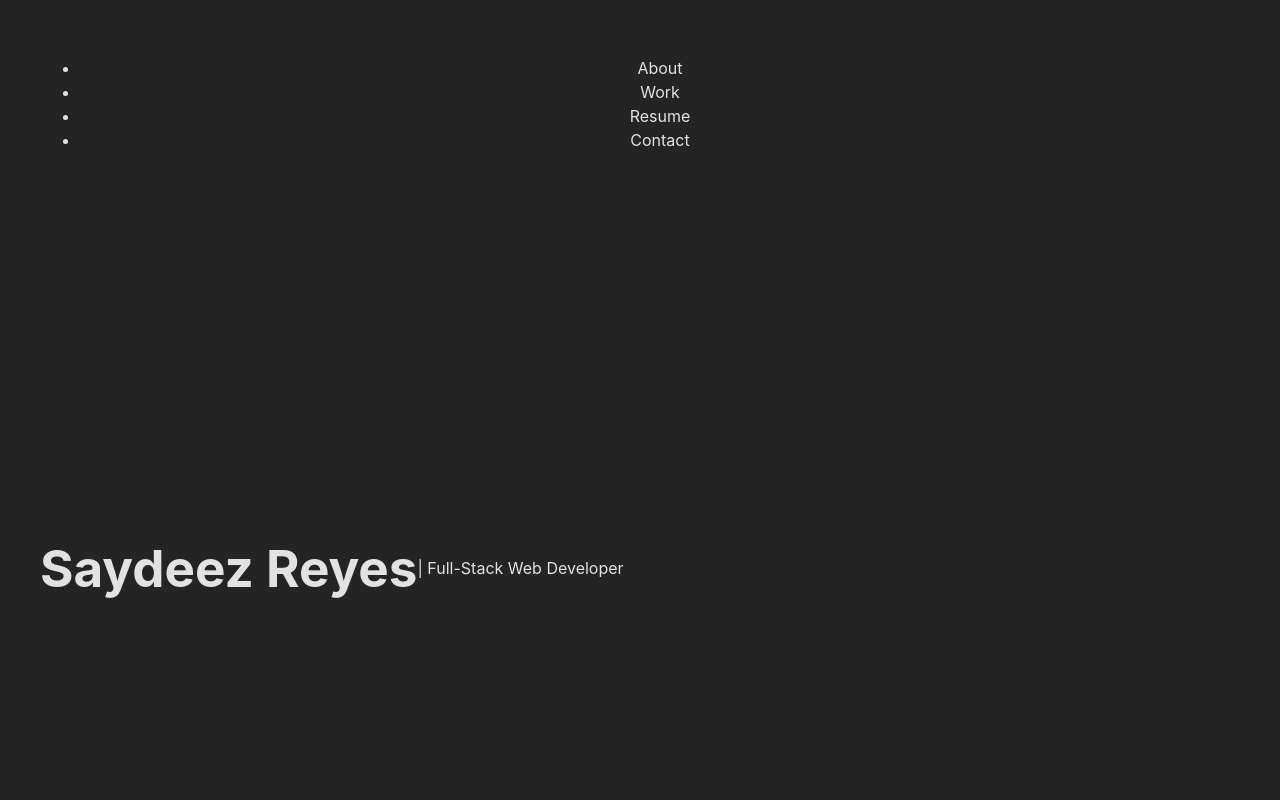
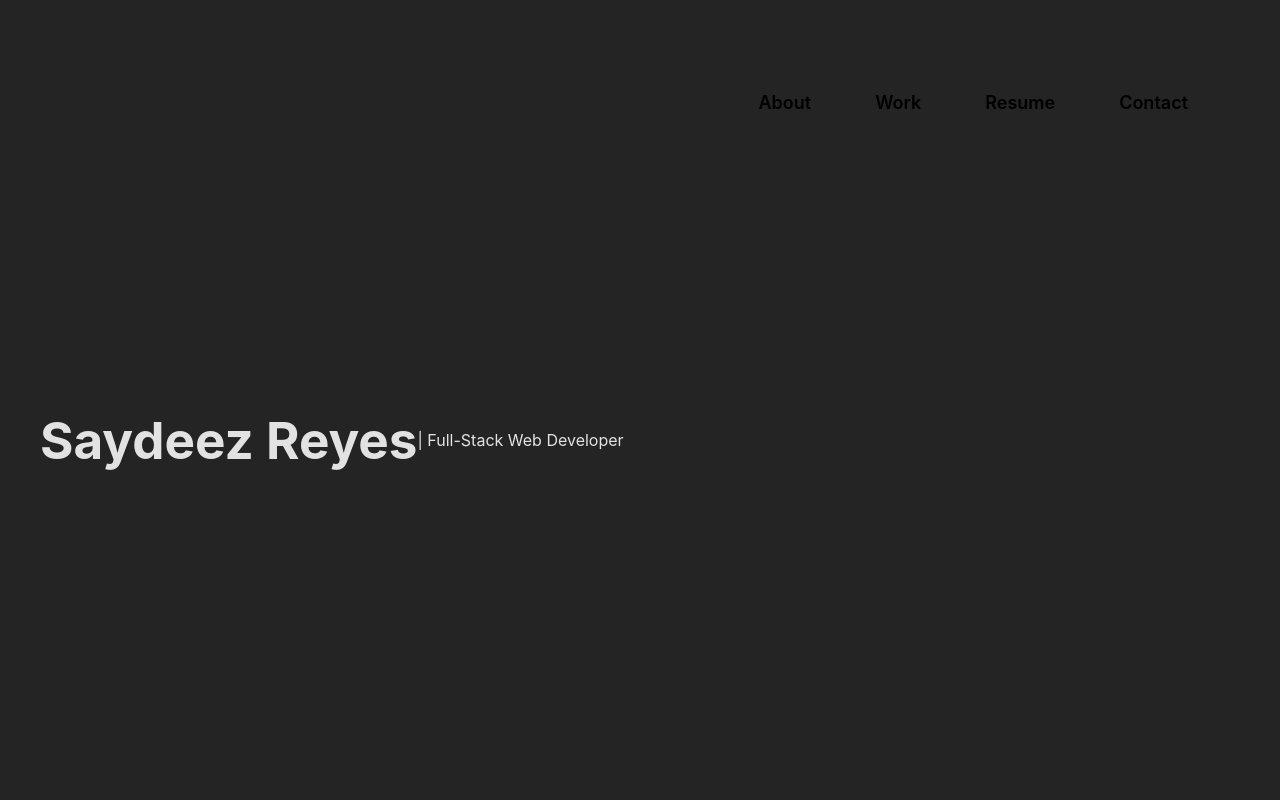
Before and after one commit to Saydeezr/portfolio-2.0, a React (Vite) app: page / in a window 1280 px wide. Shown: the top 800 px of the page. Built offline with nearby package versions, Linux system fonts and the light colour scheme.

Commit message:
fixed styling of buttons

```diff
--- a/src/components/Nav.jsx
+++ b/src/components/Nav.jsx
@@ -3,9 +3,9 @@ export default function Nav({ sections }) {
         <nav>
           <ul>
             {sections.map(section => (
-              <li key={section.id} onClick={() => section.ref.current.scrollIntoView({ behavior: 'smooth'})}>
+              <button className="nav-item" key={section.id} onClick={() => section.ref.current.scrollIntoView({ behavior: 'smooth'})}>
                 {section.title}
-              </li>
+              </button>
             ))}
           </ul>
         </nav>
--- a/src/index.css
+++ b/src/index.css
@@ -27,20 +27,25 @@ h1 {
 }
 
 
-.nav {
+nav {
   margin: 20px;
   display: inline-flex;
   flex-direction: row;
-  list-style: none;
   float: right;
 }
 
 .nav-item {
-  padding-left: 25px;
+  background:none;
+  border:none;
   cursor: pointer;
+  display: inline-block;
+  font-family: "Basier circle",-apple-system,system-ui,"Segoe UI",Roboto,"Helvetica Neue",Arial,"Noto Sans",sans-serif,"Apple Color Emoji","Segoe UI Emoji","Segoe UI Symbol","Noto Color Emoji";
+  font-size: 1.125rem;
+  font-weight: 600;
+  padding: 1rem 2rem;
 }
 
-.section {
-  height: 600px;
-  background-color: azure;
+.nav-item:hover {
+  background-color: #1e293b;
+  color: #fff;
 }
```
